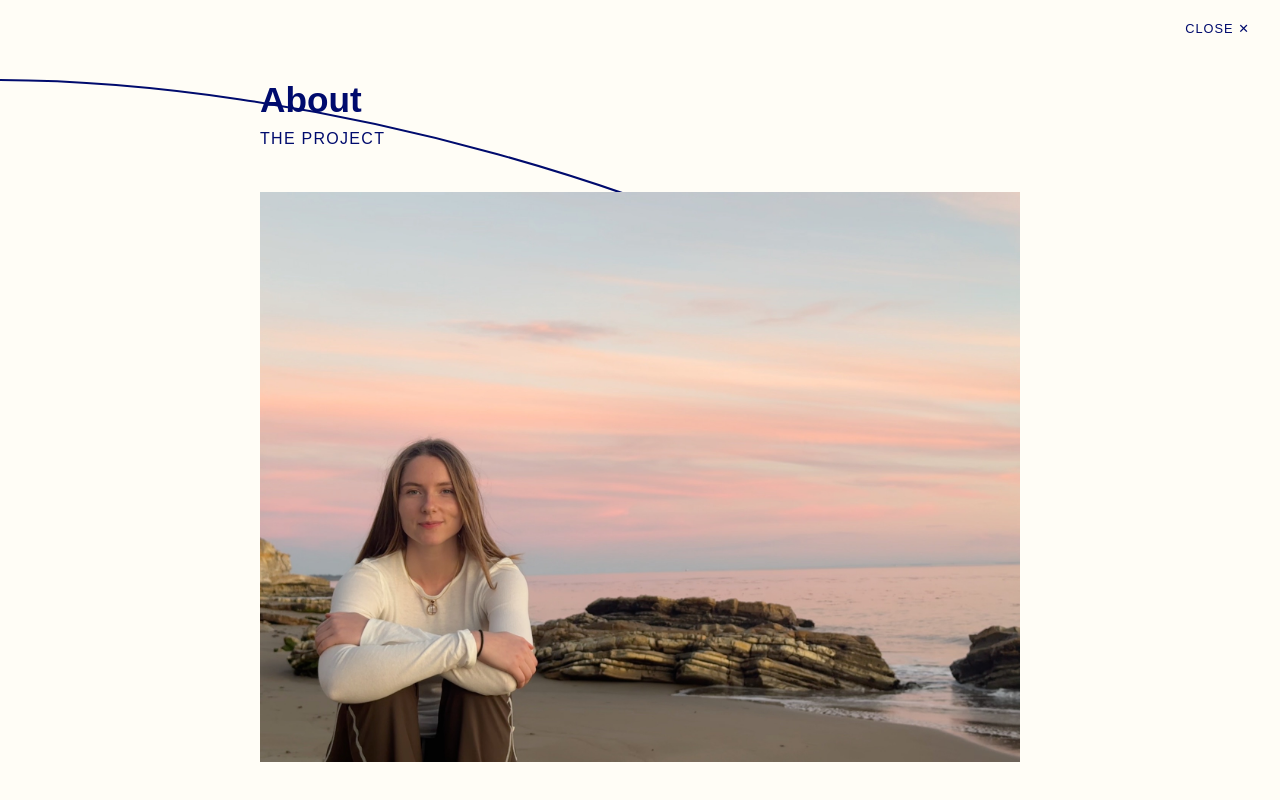
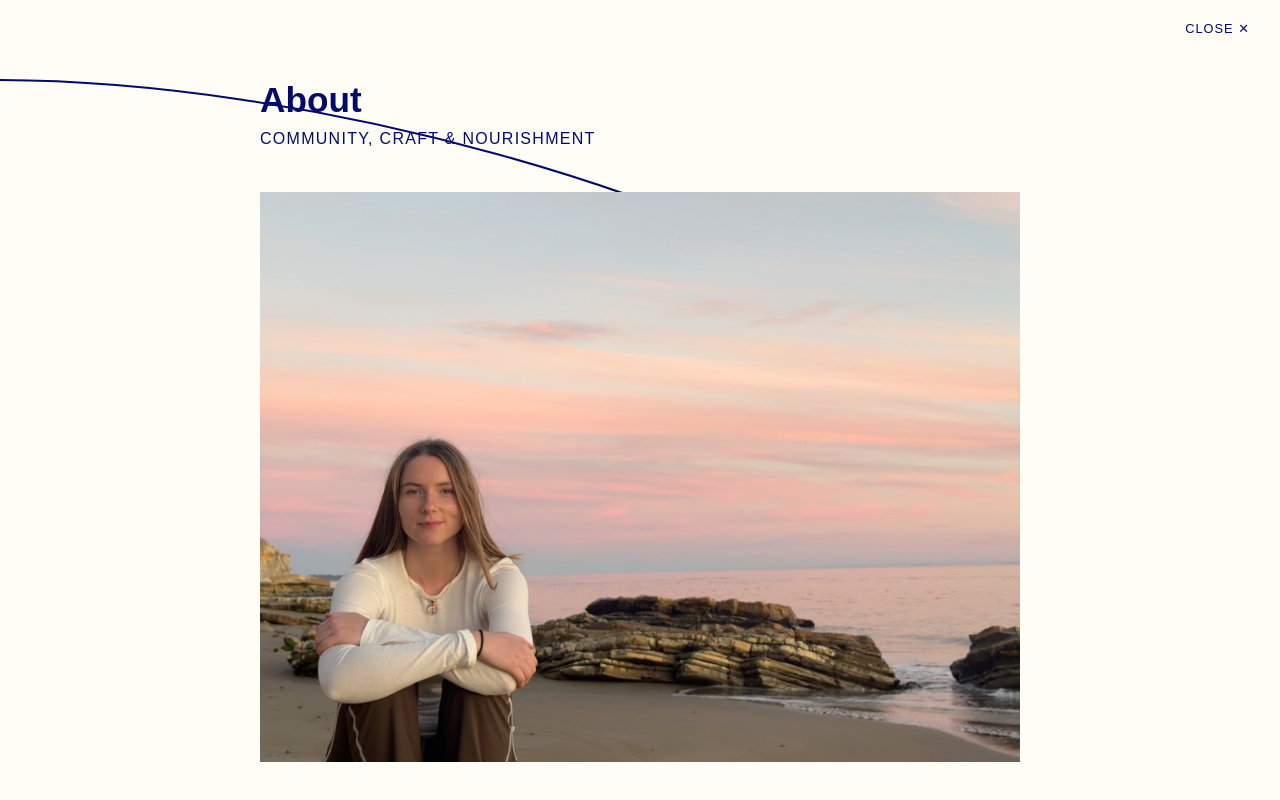
Before and after one commit to romillythomson-web/community-craft-nourishment, a plain HTML site: page index.html in a window 1280 px wide. Both pictures are taken after a click on the button "ABOUT". Drawn offline with Linux system fonts and the light colour scheme.

Commit message:
Update index.html

```diff
--- a/index.html
+++ b/index.html
@@ -136,22 +136,22 @@
     .pin .ring {
       fill: none;
       stroke: var(--pin);
-      stroke-width: 1.5;
+      stroke-width: 2;
       transition: stroke 0.2s ease;
     }
 
     .pin text {
       fill: var(--ink);
       font-family: sans-serif;
-      font-size: 18px;
+      font-size: 26px;
       paint-order: stroke;
       stroke: var(--paper);
-      stroke-width: 5px;
+      stroke-width: 6px;
       transition: fill 0.2s ease;
     }
 
     .pin:hover circle,
-    .pin:focus-visible circle { fill: var(--pin-hover); r: 13; }
+    .pin:focus-visible circle { fill: var(--pin-hover); r: 18; }
     .pin:hover .ring,
     .pin:focus-visible .ring  { stroke: var(--pin-hover); }
     .pin:hover text,
@@ -343,21 +343,21 @@
            data-person must match an id on a <template> further down.
            ======================================================== -->
       <g class="pin" data-person="rikke" transform="translate(1064 1116)" tabindex="0" role="button" aria-label="Rikke">
-        <circle class="ring" r="20"/>
-        <circle r="10"/>
-        <text x="26" y="6">Rikke</text>
+        <circle class="ring" r="28"/>
+        <circle r="14"/>
+        <text x="38" y="9">Rikke</text>
       </g>
 
       <g class="pin" data-person="matthew" transform="translate(228 628)" tabindex="0" role="button" aria-label="Matthew">
-        <circle class="ring" r="20"/>
-        <circle r="10"/>
-        <text x="26" y="6">Matthew</text>
+        <circle class="ring" r="28"/>
+        <circle r="14"/>
+        <text x="38" y="9">Matthew</text>
       </g>
 
       <g class="pin" data-person="peter" transform="translate(436 450)" tabindex="0" role="button" aria-label="Peter">
-        <circle class="ring" r="20"/>
-        <circle r="10"/>
-        <text x="26" y="6">Peter</text>
+        <circle class="ring" r="28"/>
+        <circle r="14"/>
+        <text x="38" y="9">Peter</text>
       </g>
     </svg>
   </div>
@@ -382,7 +382,7 @@
   <template id="about">
     <svg class="wisp" aria-hidden="true"><path/></svg>
     <h2>About</h2>
-    <p class="job">The project</p>
+    <p class="job">community, craft &amp; nourishment</p>
 
     <img src="images/intro/rom_holder.jpg" alt="Romilly Thomson sitting on a beach at sunset">
 
```
